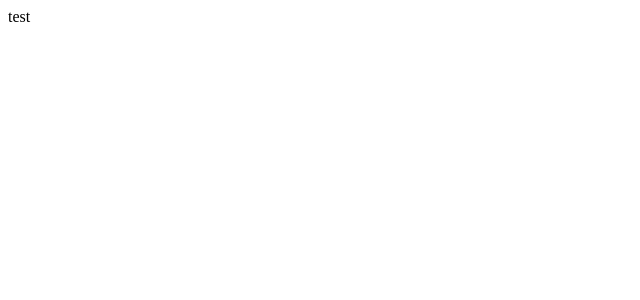
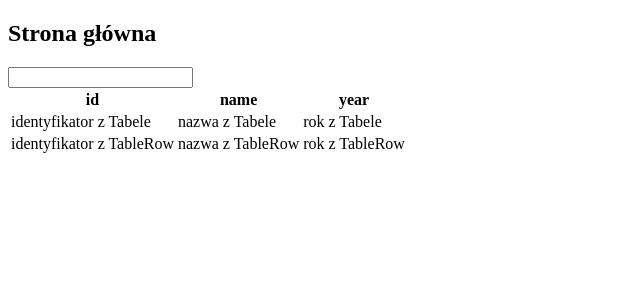
Before and after one commit to kwaq102/recruitment-task-codibly, a React (Create React App) app: page / in a window 1280 px wide. Shown: the top 300 px of the page, without its empty margins (0-640 px from the left). Built offline with nearby package versions, Linux system fonts and the light colour scheme.

Commit message:
prepared skeletor of  applikation, added components HomePage, ProductInfo, Table and TableRow

```diff
--- a/src/App.tsx
+++ b/src/App.tsx
@@ -1,7 +1,12 @@
 import React from "react";
+import HomePage from "./components/Pages/HomePage";
 
 function App() {
-	return <div className="App">test</div>;
+	return (
+		<div className="App">
+			<HomePage />
+		</div>
+	);
 }
 
 export default App;
--- /dev/null
+++ b/src/components/Pages/HomePage.tsx
@@ -0,0 +1,14 @@
+import React from "react";
+import Table from "../Table/Table";
+
+const HomePage = () => {
+	return (
+		<section className="homePage">
+			<h1>Strona główna</h1>
+			<input type="number" />
+			<Table />
+		</section>
+	);
+};
+
+export default HomePage;
--- /dev/null
+++ b/src/components/Product/ProductInfo.tsx
@@ -0,0 +1,17 @@
+import React from "react";
+
+interface Props {
+	modal: boolean;
+}
+
+const ProductInfo = (props: Props) => {
+	console.log(`Wartość: ${props.modal}`);
+
+	return (
+		<>
+			<p>Tu będą wszystkie informacje o produkcie?</p>
+		</>
+	);
+};
+
+export default ProductInfo;
--- /dev/null
+++ b/src/components/Table/Table.tsx
@@ -0,0 +1,25 @@
+import React from "react";
+import TableRow from "./TableRow";
+const Table = () => {
+	return (
+		<table>
+			<thead>
+				<tr>
+					<th>id</th>
+					<th>name</th>
+					<th>year</th>
+				</tr>
+			</thead>
+			<tbody>
+				<tr>
+					<td>identyfikator z Tabele</td>
+					<td>nazwa z Tabele</td>
+					<td>rok z Tabele</td>
+				</tr>
+				<TableRow />
+			</tbody>
+		</table>
+	);
+};
+
+export default Table;
--- /dev/null
+++ b/src/components/Table/TableRow.tsx
@@ -0,0 +1,22 @@
+import React, { useState } from "react";
+import ProductInfo from "../Product/ProductInfo";
+const TableRow = () => {
+	const [modal, setModal] = useState<boolean>(false);
+
+	const showModal = modal ? <ProductInfo modal={modal} /> : null;
+
+	const handleProductInfoModal = () => setModal(!modal);
+
+	return (
+		<>
+			<tr>
+				<td onClick={handleProductInfoModal}>identyfikator z TableRow</td>
+				<td>nazwa z TableRow</td>
+				<td>rok z TableRow</td>
+			</tr>
+			{showModal}
+		</>
+	);
+};
+
+export default TableRow;
```
